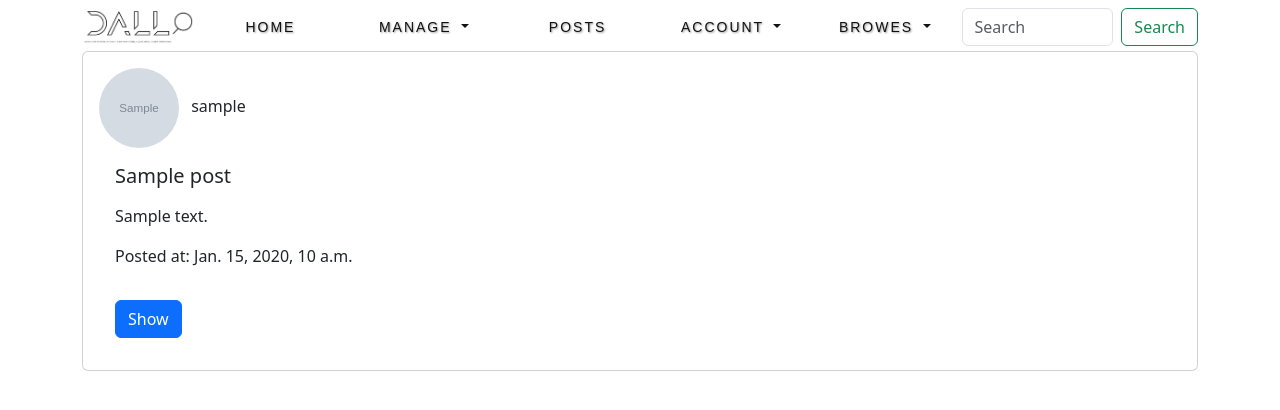
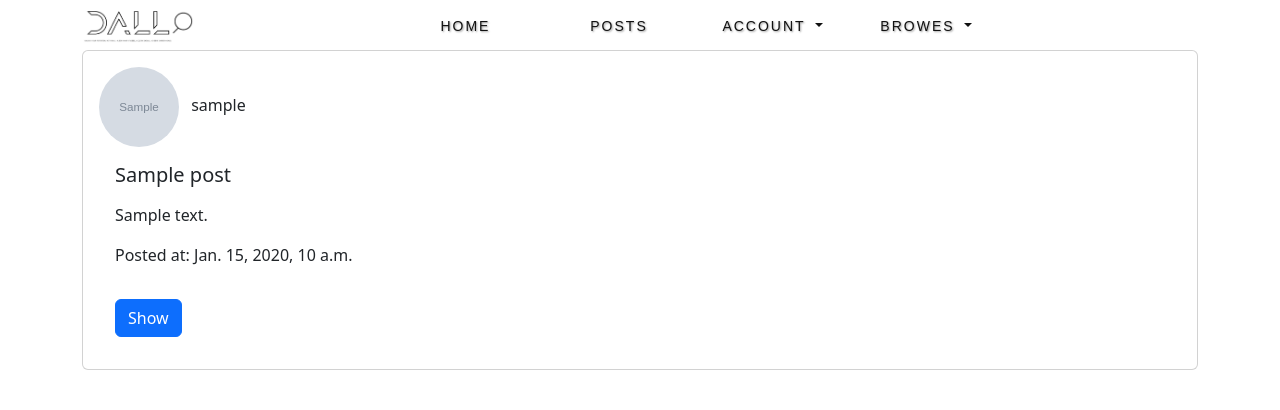
Before and after one commit to KhamisAldossari/Dall, a Django app: page /posts/home in a window 1280 px wide. Shown: the part 24-434 px from the top of the page. Run offline with Django 5.2, Linux system fonts and the light colour scheme; tables that the repository leaves empty hold one stand-in row (values such as "Sample post"); grey boxes marked "Sample" are stand-in pictures.

Commit message:
minor changes

```diff
--- a/DallProject/main/templates/main/base.html
+++ b/DallProject/main/templates/main/base.html
@@ -28,6 +28,9 @@
                     <li class="nav-item">
                       <a class="nav-link" href="{% url 'main:home_view' %} ">Home</a>
                     </li>
+
+                    {% if request.user.is_staff %}
+
                     <li class="nav-item dropdown">
                       <a class="nav-link dropdown-toggle" href="#" id="navbarDropdownMenuLink" role="button" data-bs-toggle="dropdown" aria-expanded="false">
                         manage
@@ -45,18 +48,25 @@
 
                     </ul>
                     </li>
+                    {% endif %}
+
                     <li class="nav-item">
                       <a class="nav-link" href="{% url 'posts:post_list'%}">Posts</a>
                     </li>
+
                     <li class="nav-item dropdown">
                       <a class="nav-link dropdown-toggle" href="#" id="navbarDropdownMenuLink" role="button" data-bs-toggle="dropdown" aria-expanded="false">
                         account
                       </a>
                       <ul class="dropdown-menu" aria-labelledby="navbarDropdownMenuLink">
+                        {% if user.is_authenticated %}
+                        <li><a class="dropdown-item" href="{% url 'accounts:user_profile_view' request.user.id %}">profile</a></li>
+                        <li><a class="dropdown-item" href="{% url 'accounts:logout_user_view' %}">log out</a></li>
+                        {% else %}
                         <li><a class="dropdown-item" href="{% url 'accounts:login_user_view' %}">sign in</a></li>
                         <li><a class="dropdown-item" href="{% url 'accounts:register_user_view' %}">register</a></li>
-                        <li><a class="dropdown-item" href="{% url 'accounts:user_profile_view' request.user.id %}">profile</a></li>
-                        <li><a class="dropdown-item" href="{% url 'accounts:logout_user_view' %}">log out</a></li>
+                        {% endif %}
+
                       </ul>
                     </li>
 
--- a/DallProject/posts/templates/posts/post_list.html
+++ b/DallProject/posts/templates/posts/post_list.html
@@ -4,10 +4,7 @@
 {% block title %}Posts{% endblock %}
 
 {% block search %}
-    <form class="d-flex" role="search" method="get" action="{% url 'posts:post_list' %}">
-        <input class="form-control me-2" type="search" placeholder="Search" aria-label="Search" name="search"/>
-        <button class="btn btn-outline-success" type="submit">Search</button>
-    </form>
+
 {% endblock %}
 
 {% block content %}
```
